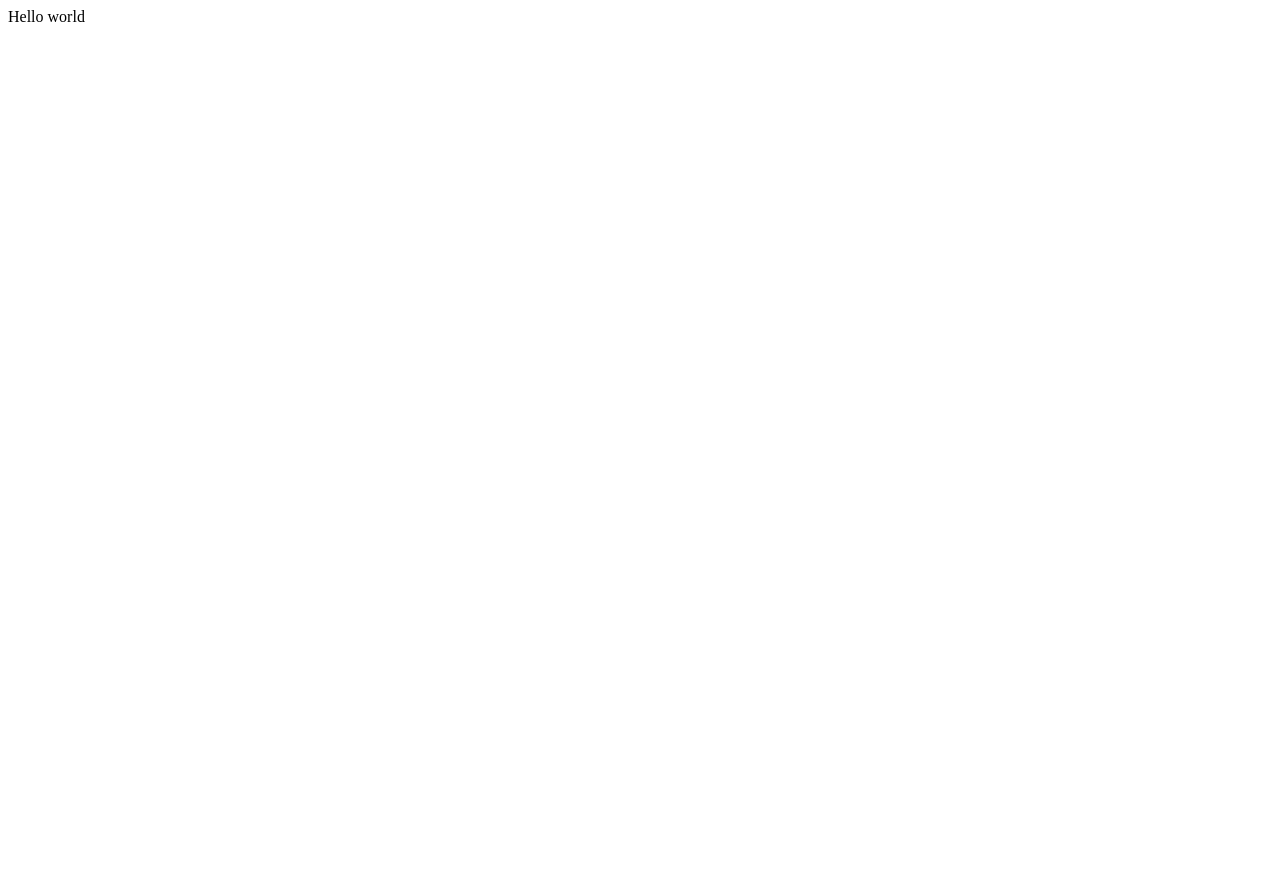
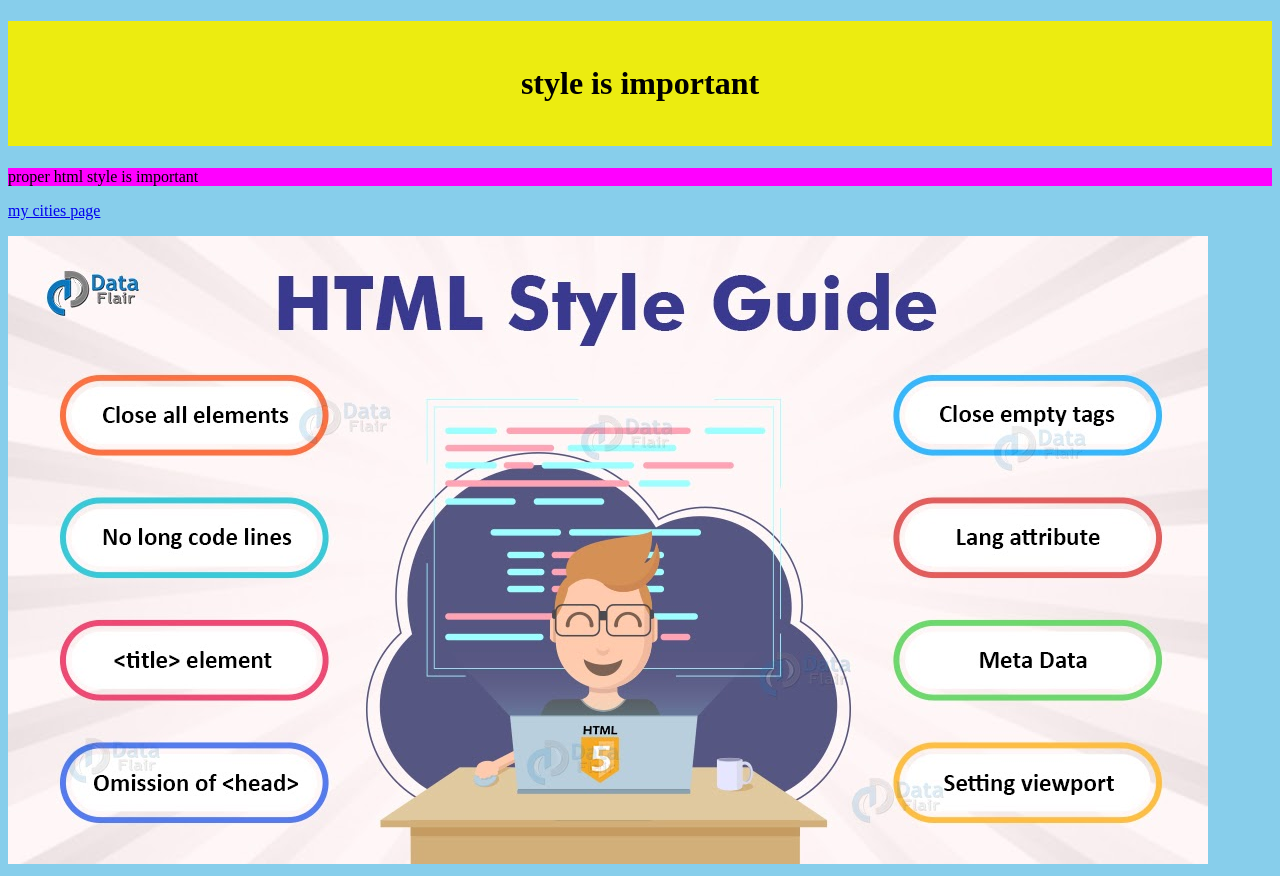
Before and after one commit to ICS20-Programming-davidu/Unit1-03-HTML-Style, a plain HTML site: page index.html in a window 1280 px wide. Before the commit the page ends 800 px from the top, so only its background shows below. Drawn offline with Linux system fonts and the light colour scheme.

Commit message:
updated index.html and images folder

```diff
--- a/index.html
+++ b/index.html
@@ -6,18 +6,23 @@
   <meta name="viewport" content="width=device-width">
   <title>replit</title>
   <link href="style.css" rel="stylesheet" type="text/css" />
+
 </head>
-
-<body>
-  Hello world
-  <script src="script.js"></script>
-
-  <!--
-  This script places a badge on your repl's full-browser view back to your repl's cover
-  page. Try various colors for the theme: dark, light, red, orange, yellow, lime, green,
-  teal, blue, blurple, magenta, pink!
-  -->
-  <script src="https://replit.com/public/js/replit-badge-v2.js" theme="dark" position="bottom-right"></script>
+<style>
+  #my-header {
+    background-color: rgb(236, 236, 16);
+    color: hsl(144, 77, 44);
+    padding: 44px;
+    text-align: center;
+  }
+</style>
+<body style="background-color: skyblue;">
+  <h1 id="my-header">style is important</h1>
+  <P style="background-color: #ff00ff;">proper html style is important</P>
+ <P>
+   <a href="./cities.html">my cities page</a>
+ </P>
+  <img src="./images/HTML-style-guide.jpeg" alt="HTML style guide">
 </body>
 
 </html>
```
Also changed, not shown: images/HTML-style-guide.jpeg (added), 1 other file.
